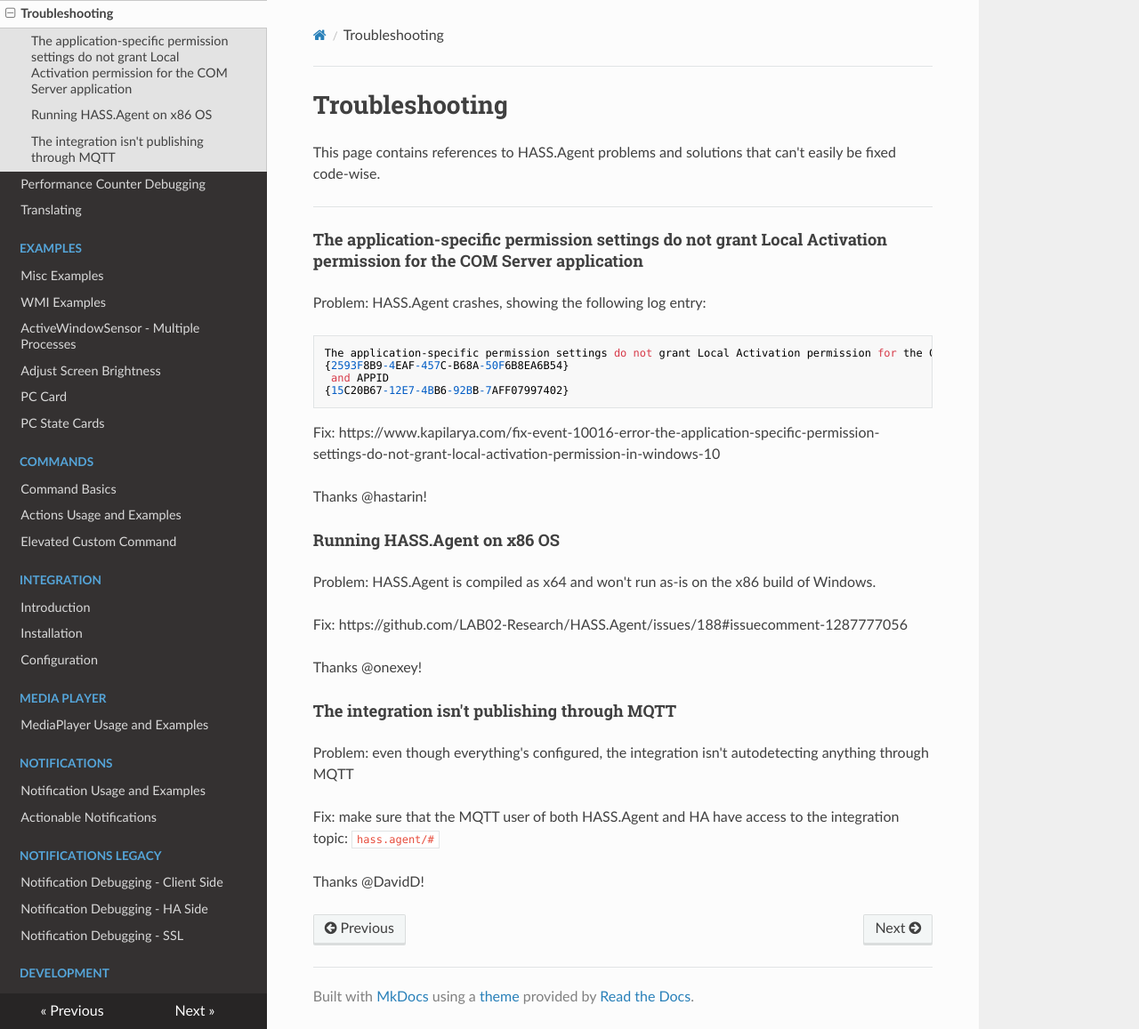
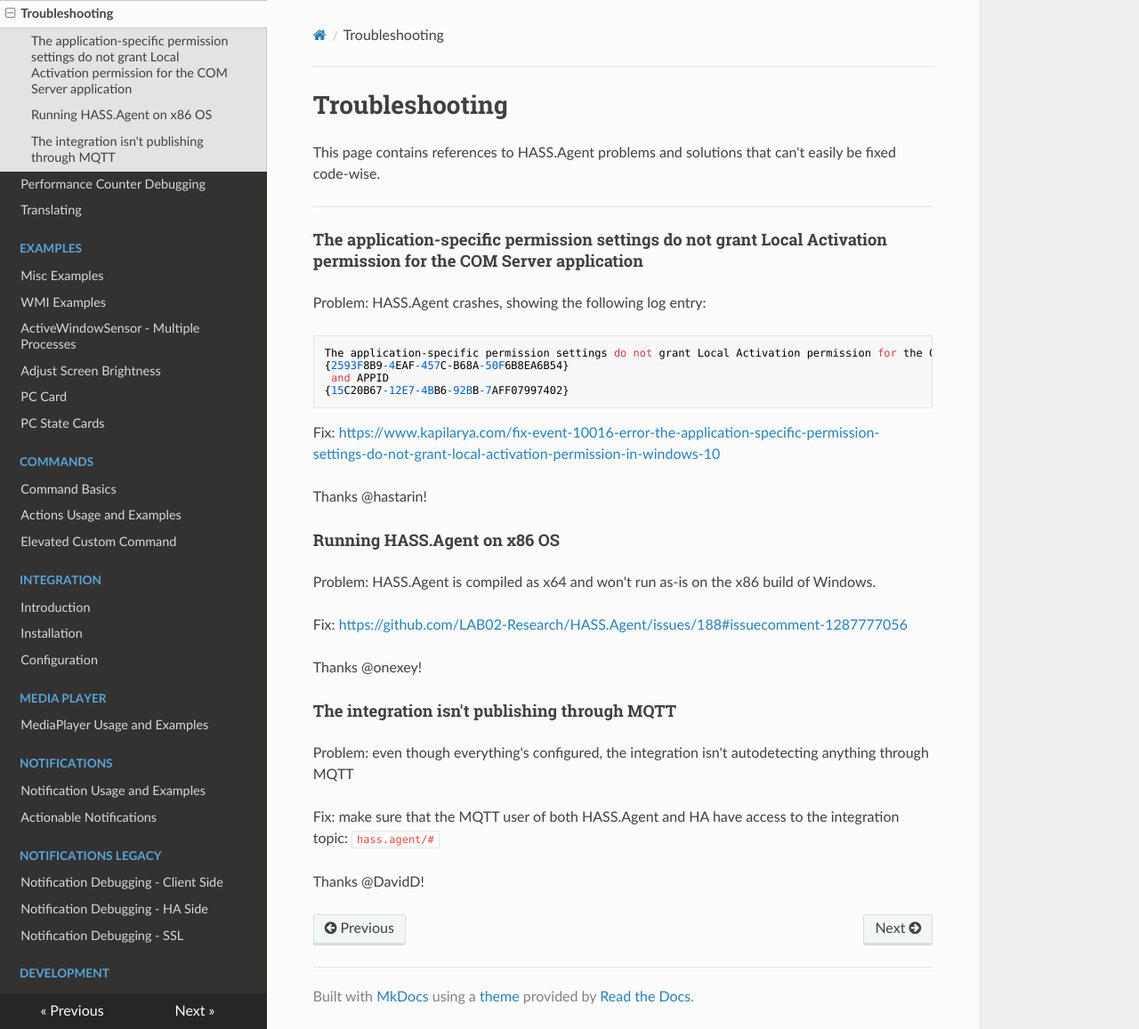
Before and after one commit to LAB02-Admin/HASS.Agent-Docs, an MkDocs documentation site: the page built from docs/troubleshooting.md, in a window 1280 px wide and 1157 px high. Shown: the whole window at 89% size. Built offline with MkDocs 1.6.1, drawn with Linux system fonts in a browser that asks for light colours; nearby versions of some CDN libraries; part of the change alters nothing that is shown.

````diff
--- a/docs/troubleshooting.md
+++ b/docs/troubleshooting.md
@@ -16,7 +16,7 @@ The application-specific permission settings do not grant Local Activation permi
 {15C20B67-12E7-4BB6-92BB-7AFF07997402}
 ```
 
-Fix: https://www.kapilarya.com/fix-event-10016-error-the-application-specific-permission-settings-do-not-grant-local-activation-permission-in-windows-10
+Fix: [https://www.kapilarya.com/fix-event-10016-error-the-application-specific-permission-settings-do-not-grant-local-activation-permission-in-windows-10](https://www.kapilarya.com/fix-event-10016-error-the-application-specific-permission-settings-do-not-grant-local-activation-permission-in-windows-10)
 
 Thanks @hastarin!
 
@@ -25,7 +25,7 @@ Thanks @hastarin!
 
 Problem: HASS.Agent is compiled as x64 and won't run as-is on the x86 build of Windows.
 
-Fix: https://github.com/LAB02-Research/HASS.Agent/issues/188#issuecomment-1287777056
+Fix: [https://github.com/LAB02-Research/HASS.Agent/issues/188#issuecomment-1287777056](https://github.com/LAB02-Research/HASS.Agent/issues/188#issuecomment-1287777056)
 
 Thanks @onexey!
 
````
